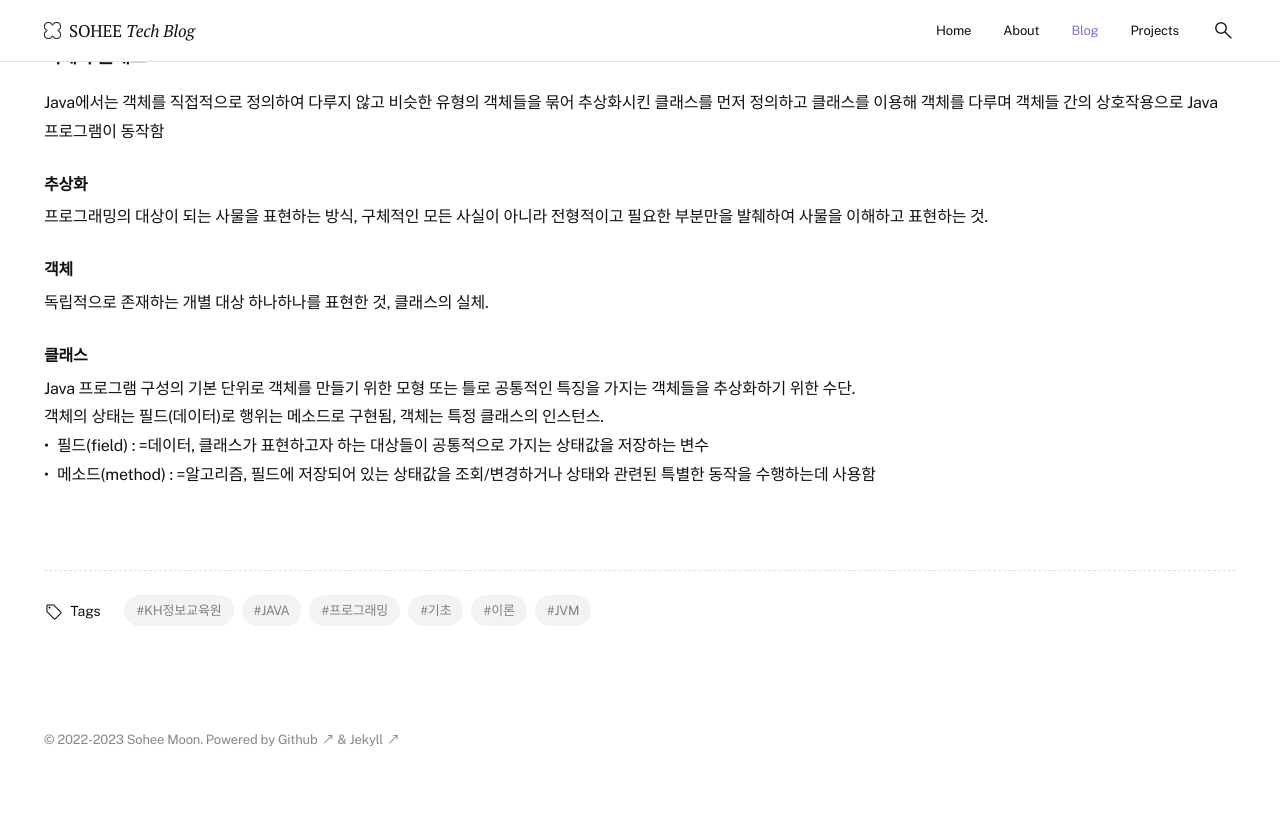
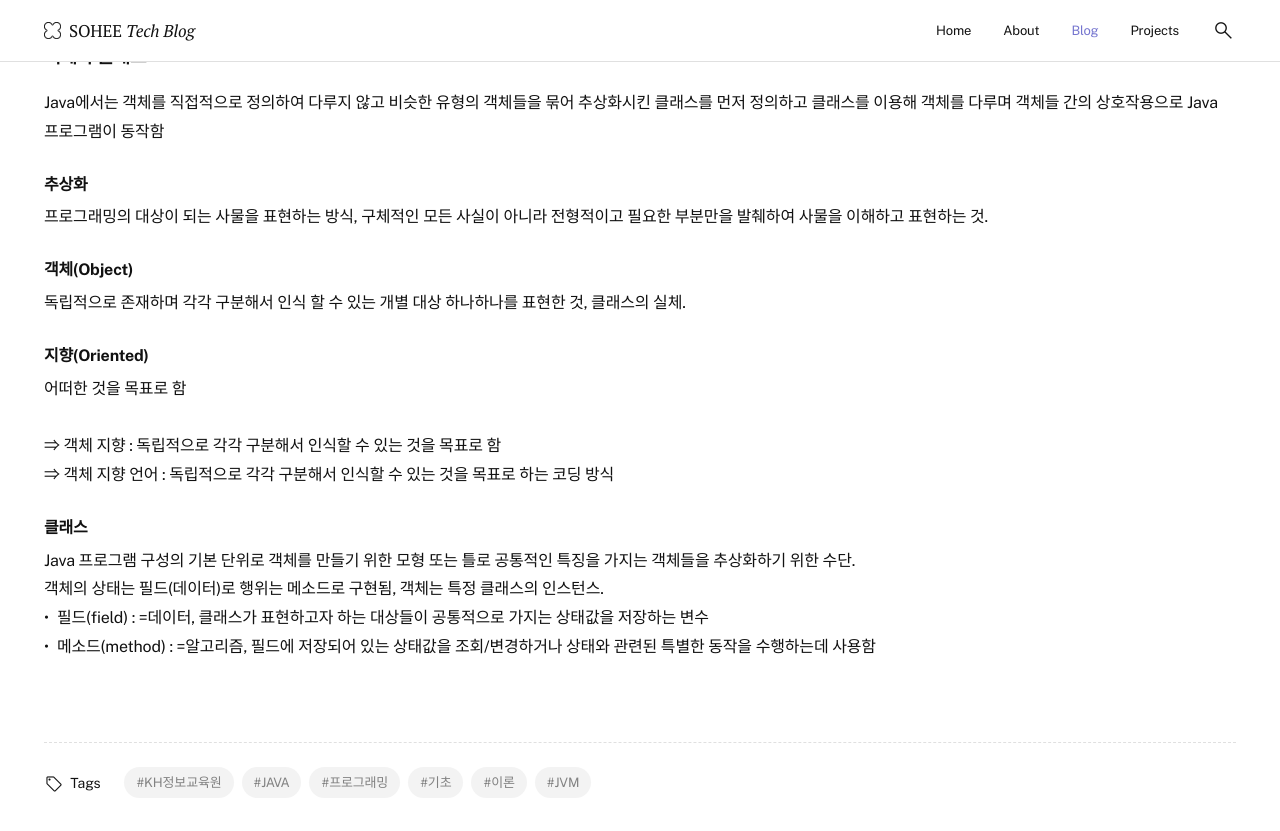
Before and after one commit to soheetech/soheetech.github.io, a Jekyll site: the page built from _posts/2023-02-25-kh-01-java-basic.md, in a window 1280 px wide and 900 px high, scrolled down 3912 px. Shown: the top 831 px of the window. Built offline with Jekyll 4.4.1, drawn with Linux system fonts in a browser that asks for light colours; before the commit the page ends 4695 px from its top, so only the background shows below that; some of the changed text lies outside the part shown.

Commit message:
Update 2023-02-25-kh-01-java-basic.md

```diff
--- a/_posts/2023-02-25-kh-01-java-basic.md
+++ b/_posts/2023-02-25-kh-01-java-basic.md
@@ -149,11 +149,21 @@ System.out.println(); // () 안의 내용을 출력하고 줄바꿈
 <h4>객체와 클래스</h4>
 Java에서는 객체를 직접적으로 정의하여 다루지 않고 비슷한 유형의 객체들을 묶어 추상화시킨 클래스를 먼저 정의하고 클래스를 이용해 객체를 다루며 객체들 간의 상호작용으로 Java 프로그램이 동작함
 
+
 <h5>추상화</h5>
 프로그래밍의 대상이 되는 사물을 표현하는 방식, 구체적인 모든 사실이 아니라 전형적이고 필요한 부분만을 발췌하여 사물을 이해하고 표현하는 것.
 
-<h5>객체</h5>
-독립적으로 존재하는 개별 대상 하나하나를 표현한 것, 클래스의 실체.
+
+<h5>객체(Object)</h5>
+독립적으로 존재하며 각각 구분해서 인식 할 수 있는 개별 대상 하나하나를 표현한 것, 클래스의 실체.
+
+
+<h5>지향(Oriented)</h5>
+어떠한 것을 목표로 함<br /><br />
+
+⇒ 객체 지향 : 독립적으로 각각 구분해서 인식할 수 있는 것을 목표로 함<br />
+⇒ 객체 지향 언어 : 독립적으로 각각 구분해서 인식할 수 있는 것을 목표로 하는 코딩 방식
+
 
 <h5>클래스</h5>
 Java 프로그램 구성의 기본 단위로 객체를 만들기 위한 모형 또는 틀로 공통적인 특징을 가지는 객체들을 추상화하기 위한 수단.<br />
```
Also changed, not shown: other parts of _posts/2023-02-25-kh-01-java-basic.md (+1 -1 lines).
